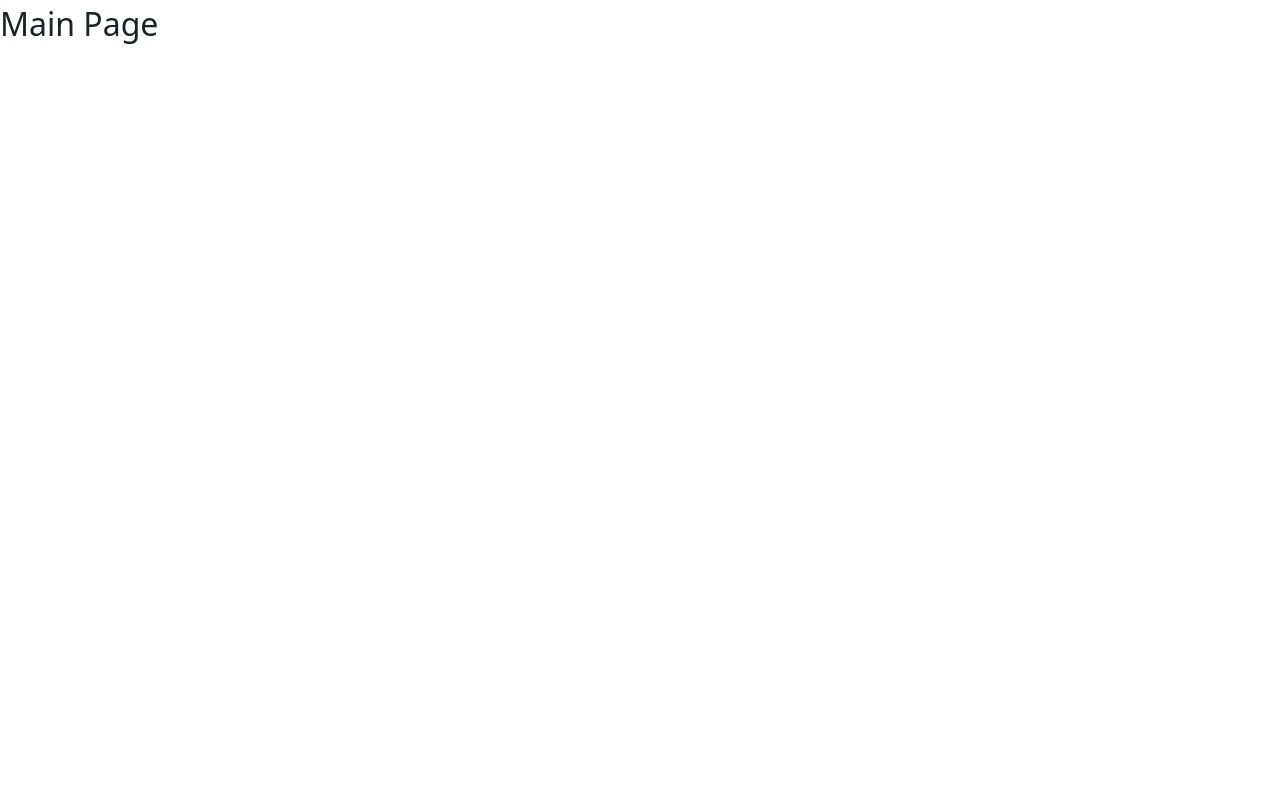
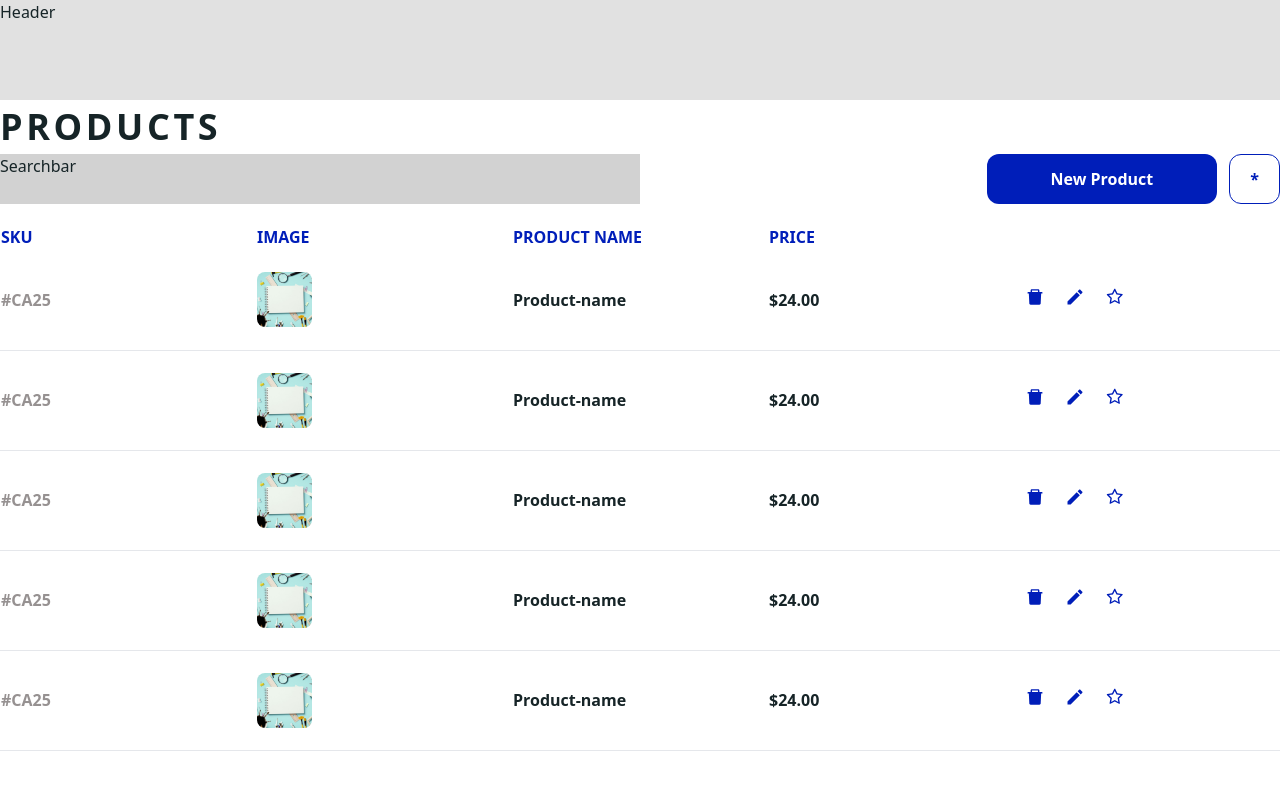
Before and after one commit to sahanperera00/code94_frontend, a React (Vite) app: page / in a window 1280 px wide. Shown: the top 790 px of the page. Built offline with nearby package versions, Linux system fonts and the light colour scheme.

Commit message:
feat: added code changes related to main page implementation

```diff
--- a/src/pages/MainPage/index.jsx
+++ b/src/pages/MainPage/index.jsx
@@ -1,9 +1,49 @@
 import React from "react";
+import Header from "../../Layouts/Header";
+import Searchbar from "../../components/Searchbar";
+import Button from "../../components/Button";
+import Row from "../../components/TableRow";
 
 export default function MainPage() {
   return (
-    <div className="bg-[]">
-      <p className="text-[32px]">Main Page</p>
+    <div className="container bg-[#] h-screen mx-auto">
+      <Header />
+      <h1 className="uppercase text-[36px] font-bold tracking-widest">
+        Products
+      </h1>
+      <div className="grid grid-cols-2 mb-5">
+        <Searchbar />
+        <div className="flex justify-end gap-3">
+          <Button
+            type="primary"
+            onClick={() => {}}
+            className="px-16"
+          >
+            New Product
+          </Button>
+          <Button type="secondary" onClick={() => {}} className="px-5">
+            *
+          </Button>
+        </div>
+      </div>
+      <table className="container table-fixed">
+        <thead>
+          <tr className="text-[#001eb9] text-left uppercase">
+            <th>SKU</th>
+            <th>Image</th>
+            <th>Product Name</th>
+            <th>Price</th>
+            <th></th>
+          </tr>
+        </thead>
+        <tbody>
+          <Row />
+          <Row />
+          <Row />
+          <Row />
+          <Row />
+        </tbody>
+      </table>
     </div>
   );
 }
```
